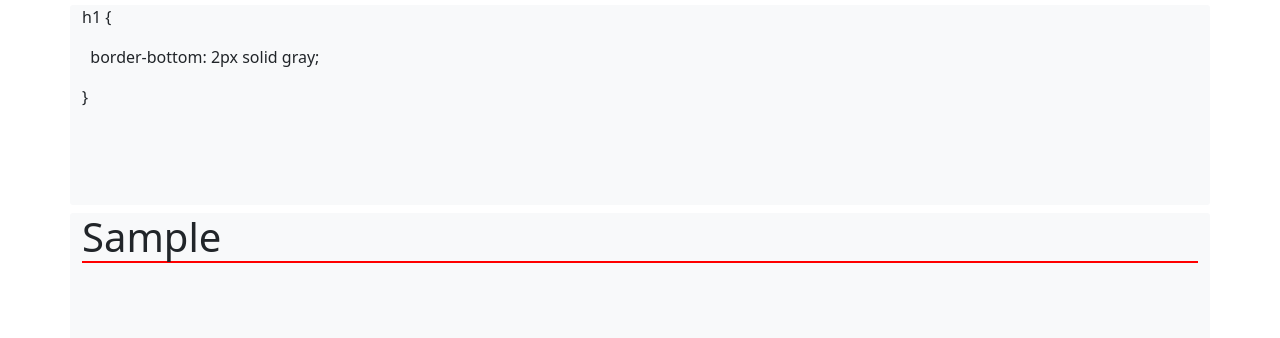
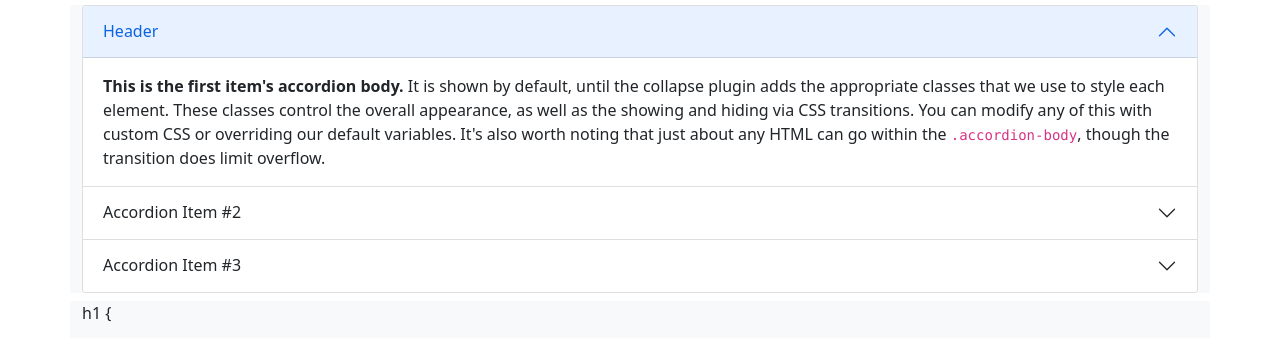
Before and after one commit to DaleskiXD/Daleski.WebCheatSheet, a plain HTML site: page index.html in a window 1280 px wide. Shown: the part 335-673 px from the top of the page. Drawn offline with nearby package versions, Linux system fonts and the light colour scheme.

Commit message:
Update index.html

```diff
--- a/index.html
+++ b/index.html
@@ -112,6 +112,51 @@
 
         </div>
 
+        <div class="container bg-light">
+          <div class="row">
+            <div class="col">
+              <div class="accordion" id="accordionPanelsStayOpenExample">
+                <div class="accordion-item">
+                  <h2 class="accordion-header" id="panelsStayOpen-headingOne">
+                    <button class="accordion-button" type="button" data-bs-toggle="collapse" data-bs-target="#panelsStayOpen-collapseOne" aria-expanded="true" aria-controls="panelsStayOpen-collapseOne">
+                      Header
+                    </button>
+                  </h2>
+                  <div id="panelsStayOpen-collapseOne" class="accordion-collapse collapse show" aria-labelledby="panelsStayOpen-headingOne">
+                    <div class="accordion-body">
+                      <strong>This is the first item's accordion body.</strong> It is shown by default, until the collapse plugin adds the appropriate classes that we use to style each element. These classes control the overall appearance, as well as the showing and hiding via CSS transitions. You can modify any of this with custom CSS or overriding our default variables. It's also worth noting that just about any HTML can go within the <code>.accordion-body</code>, though the transition does limit overflow.
+                    </div>
+                  </div>
+                </div>
+                <div class="accordion-item">
+                  <h2 class="accordion-header" id="panelsStayOpen-headingTwo">
+                    <button class="accordion-button collapsed" type="button" data-bs-toggle="collapse" data-bs-target="#panelsStayOpen-collapseTwo" aria-expanded="false" aria-controls="panelsStayOpen-collapseTwo">
+                      Accordion Item #2
+                    </button>
+                  </h2>
+                  <div id="panelsStayOpen-collapseTwo" class="accordion-collapse collapse" aria-labelledby="panelsStayOpen-headingTwo">
+                    <div class="accordion-body">
+                      <strong>This is the second item's accordion body.</strong> It is hidden by default, until the collapse plugin adds the appropriate classes that we use to style each element. These classes control the overall appearance, as well as the showing and hiding via CSS transitions. You can modify any of this with custom CSS or overriding our default variables. It's also worth noting that just about any HTML can go within the <code>.accordion-body</code>, though the transition does limit overflow.
+                    </div>
+                  </div>
+                </div>
+                <div class="accordion-item">
+                  <h2 class="accordion-header" id="panelsStayOpen-headingThree">
+                    <button class="accordion-button collapsed" type="button" data-bs-toggle="collapse" data-bs-target="#panelsStayOpen-collapseThree" aria-expanded="false" aria-controls="panelsStayOpen-collapseThree">
+                      Accordion Item #3
+                    </button>
+                  </h2>
+                  <div id="panelsStayOpen-collapseThree" class="accordion-collapse collapse" aria-labelledby="panelsStayOpen-headingThree">
+                    <div class="accordion-body">
+                      <strong>This is the third item's accordion body.</strong> It is hidden by default, until the collapse plugin adds the appropriate classes that we use to style each element. These classes control the overall appearance, as well as the showing and hiding via CSS transitions. You can modify any of this with custom CSS or overriding our default variables. It's also worth noting that just about any HTML can go within the <code>.accordion-body</code>, though the transition does limit overflow.
+                    </div>
+                  </div>
+                </div>
+              </div>
+            </div>
+          </div>
+        </div>
+
         <div class="container rounded-1 bg-light mt-2 mb-2">
           <div class="row">
             <div class="col example code">
```
